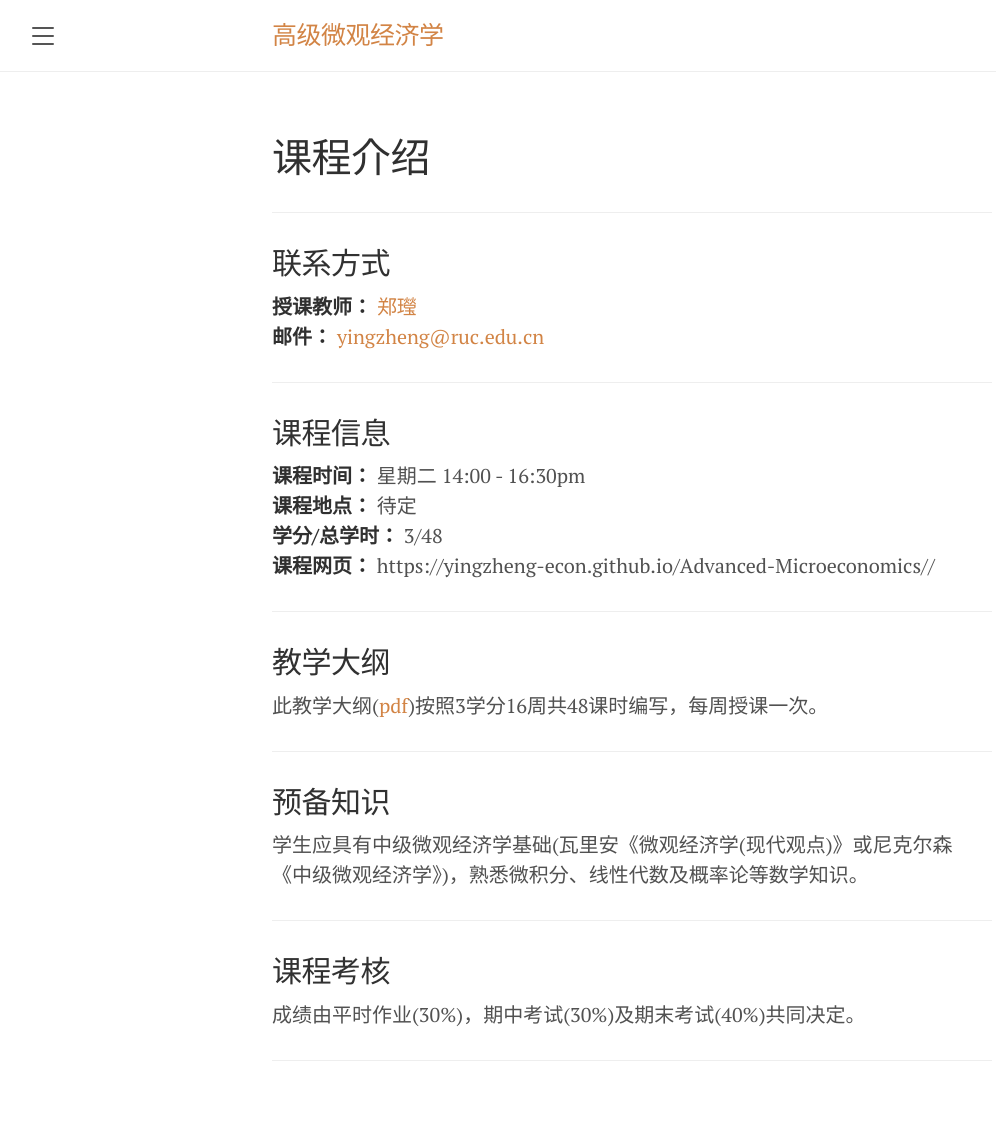
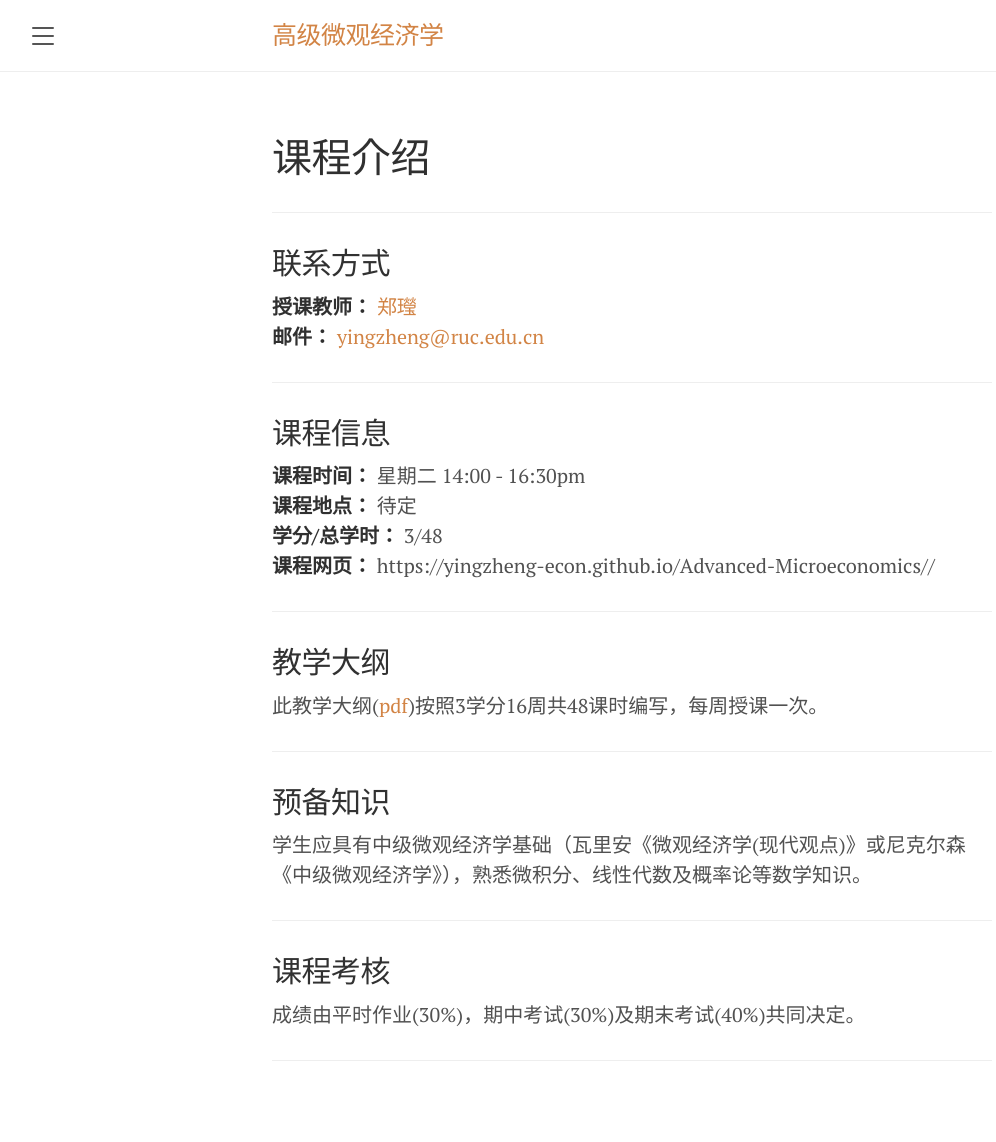
Before and after one commit to yingzheng-econ/Advanced-Microeconomics, a Jekyll site: the page built from Course_info.md, in a window 1280 px wide. Shown: the whole page, without its empty margins (8-1004 px from the left). Built offline with Jekyll 4.4.1, drawn with Linux system fonts in a browser that asks for light colours.

```diff
--- a/Course_info.md
+++ b/Course_info.md
@@ -25,7 +25,7 @@ order: 1
 ***
 
 ## 预备知识
-学生应具有中级微观经济学基础(瓦里安《微观经济学(现代观点)》或尼克尔森《中级微观经济学》)，熟悉微积分、线性代数及概率论等数学知识。
+学生应具有中级微观经济学基础（瓦里安《微观经济学(现代观点)》或尼克尔森《中级微观经济学》），熟悉微积分、线性代数及概率论等数学知识。
 
 ***
 
```
